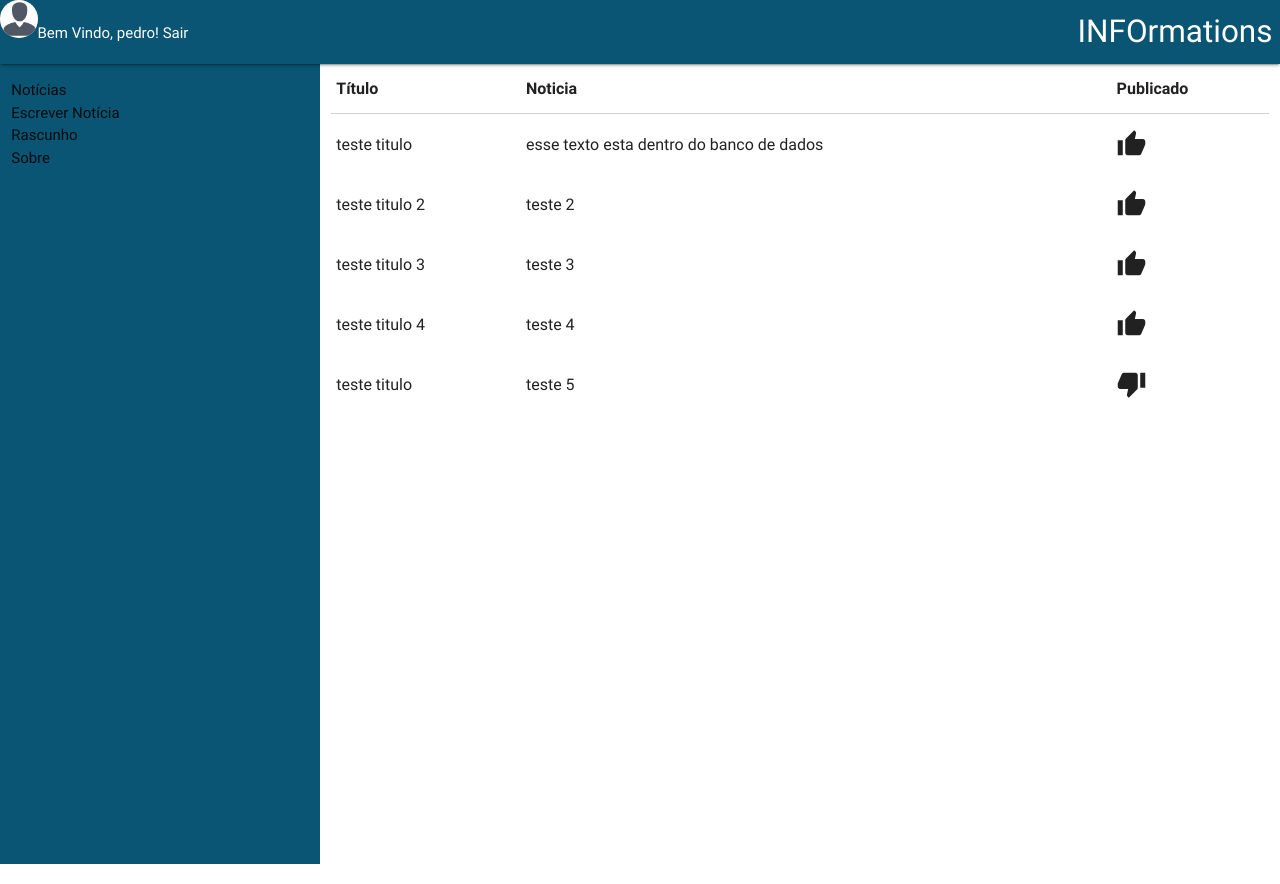
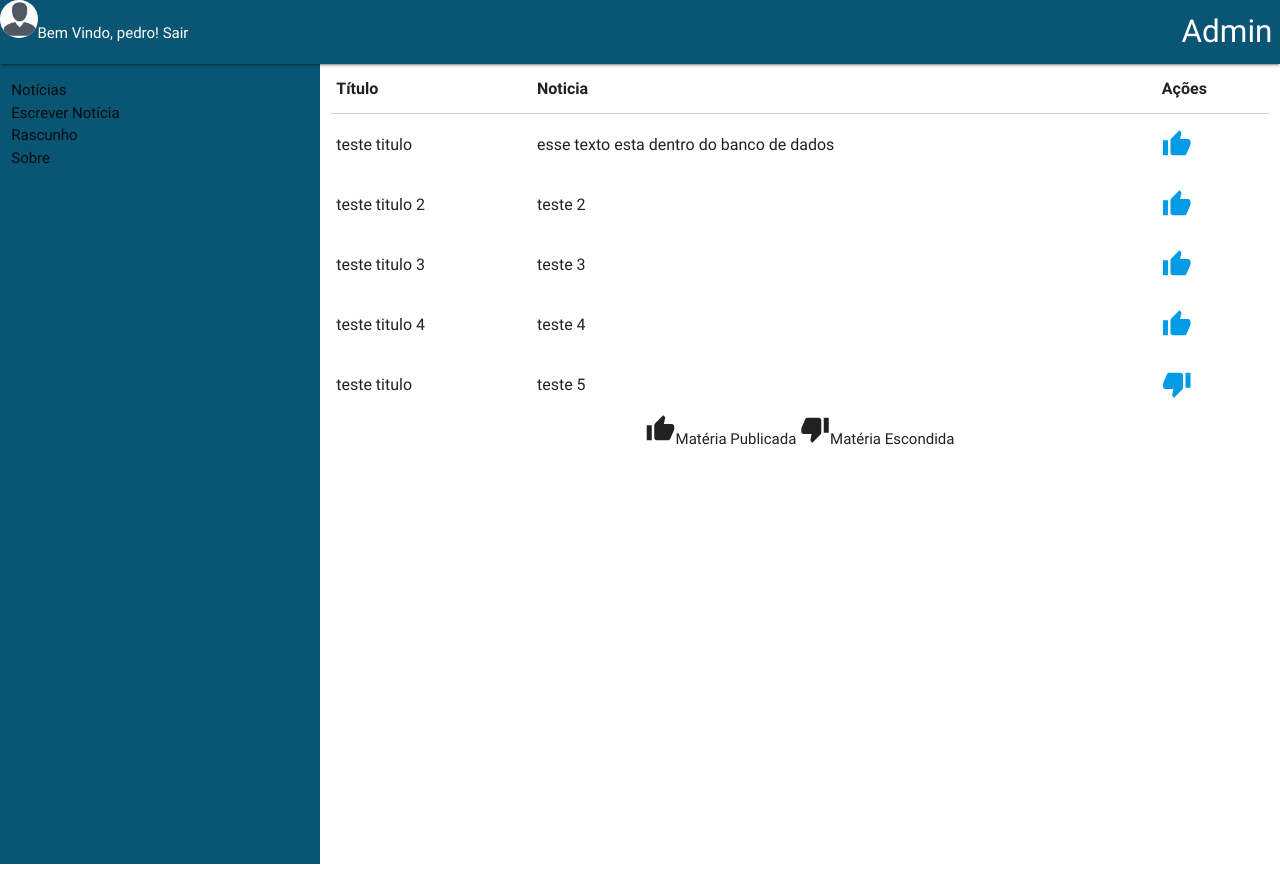
Before and after one commit to pedrohcavalcante/techSiteProjeto, a PHP site: page /tags/admin/opainel.php in a window 1280 px wide. Run offline with PHP 8.4, Linux system fonts and the light colour scheme; a user stored in the database is signed in; data comes from the database, SQL or seed files in the repository; some libraries are stand-ins or nearby versions.

Commit message:
alterando noticia escrita para aparecer ou não

```diff
--- a/admin/admincss/adminCss.css
+++ b/admin/admincss/adminCss.css
@@ -5,12 +5,19 @@
     border-radius: 0.3em;
 }
 
-.test{
-}
 nav{
     background-color: #095573;
 }
 
+.center2{
+    text-align: center;
+
+}
+
+.img_status{
+    width: 0.6em;
+    height: 0.6em;
+}
 .circle{
     display: inline-block;
     width: 2.5em;
--- a/admin/opainel.php
+++ b/admin/opainel.php
@@ -9,7 +9,17 @@ $sql_code_new_query = $mysqli->query($sql_code_new) or die ($mysqli->error);
 $sql_query = $mysqli->query($sql_code) or die ($mysqli->error);
 $row = $sql_query->fetch_assoc();
 
+if(array_key_exists("id", $_GET)){
+    $sql_update = "UPDATE noticias.noticias SET publica = false WHERE id_noticias = '$_GET[id]'";
+    $sql_query_update = $mysqli->query($sql_update) or die ($msqli->error);
+    echo "<script>location.href = 'opainel.php';</script>";
+}
 
+if(array_key_exists("id_update", $_GET)){
+    $sql_update = "UPDATE noticias.noticias SET publica = true WHERE id_noticias = '$_GET[id_update]'";
+    $sql_query_update = $mysqli->query($sql_update) or die ($msqli->error);
+    echo "<script>location.href = 'opainel.php';</script>";
+}
 
 
 ?>
@@ -29,7 +39,7 @@ $row = $sql_query->fetch_assoc();
     <div class="navbar-fixed">
             <nav>
                 <div class="nav-wrapper">
-                    <a href="#" class="brand-logo right"><bold>INFO</bold>rmations</a>
+                    <a href="#" class="brand-logo right">Admin</a>
                     <!--<a href="#" data-activates="mobile-demo" class="button-collapse"><i class="material-icons">menu</i></a>-->
                     <div id="nav-mobile" class="left hide-on-med-and-down">
                         <div class="active"><a href="#"><img class="circle responsive-img" src="img/avatar1.png" alt="avatar"><?php echo ("Bem Vindo, ".$row['nome_admin']."!"); ?></a>      <a href='logout.php'>Sair</a></div>
@@ -53,25 +63,29 @@ $row = $sql_query->fetch_assoc();
           <tr>
               <th>Título</th>
               <th>Noticia</th>
-              <th>Publicado</th>
+              <th>Ações</th>
           </tr>
         </thead>");
             echo("<tbody>");
                 while ($noticias = $sql_code_new_query->fetch_assoc()){
-                    echo (" <tr>
-                                <td>".$noticias['titulo']."</td>
-                                <td>".$noticias['noticias']."</td>");
-                                if($noticias['publica']){
-                                    echo ('<td><i class="small material-icons ">thumb_up</i></td>');
+                    echo (' <tr>
+                                <td>'.$noticias['titulo'].'</td>
+                                <td>'.$noticias['noticias'].'</td>');
+
+                                if ($noticias['publica']){
+                                    echo("<td><div id='imagem'><a href='opainel.php?id=".$noticias['id_noticias']."'><i class='small material-icons'>thumb_up</i></a></div></td>");
                                 }else{
-                                    echo("<td><i class='small material-icons'>thumb_down</i></td>");
+                                    echo("<td><div id='imagem'><a href='opainel.php?id_update=".$noticias['id_noticias']."'><i class='small material-icons'>thumb_down</i></a></div></td>");
                                 }
-                            echo ("</tr>");
+
+                            echo("</tr>");
+
 
                 }
-            echo ("</tbody></table>");
+            echo ('</tbody></table>');
              ?>
-
+             <div class='center2'><i class='small material-icons' >thumb_up</i>Matéria Publicada
+            <i class='small material-icons'>thumb_down</i>Matéria Escondida</div>
         </div>
     </div>
 
```
Also changed, not shown: admin/img/verde.png (added), admin/img/vermelho.png (added).
